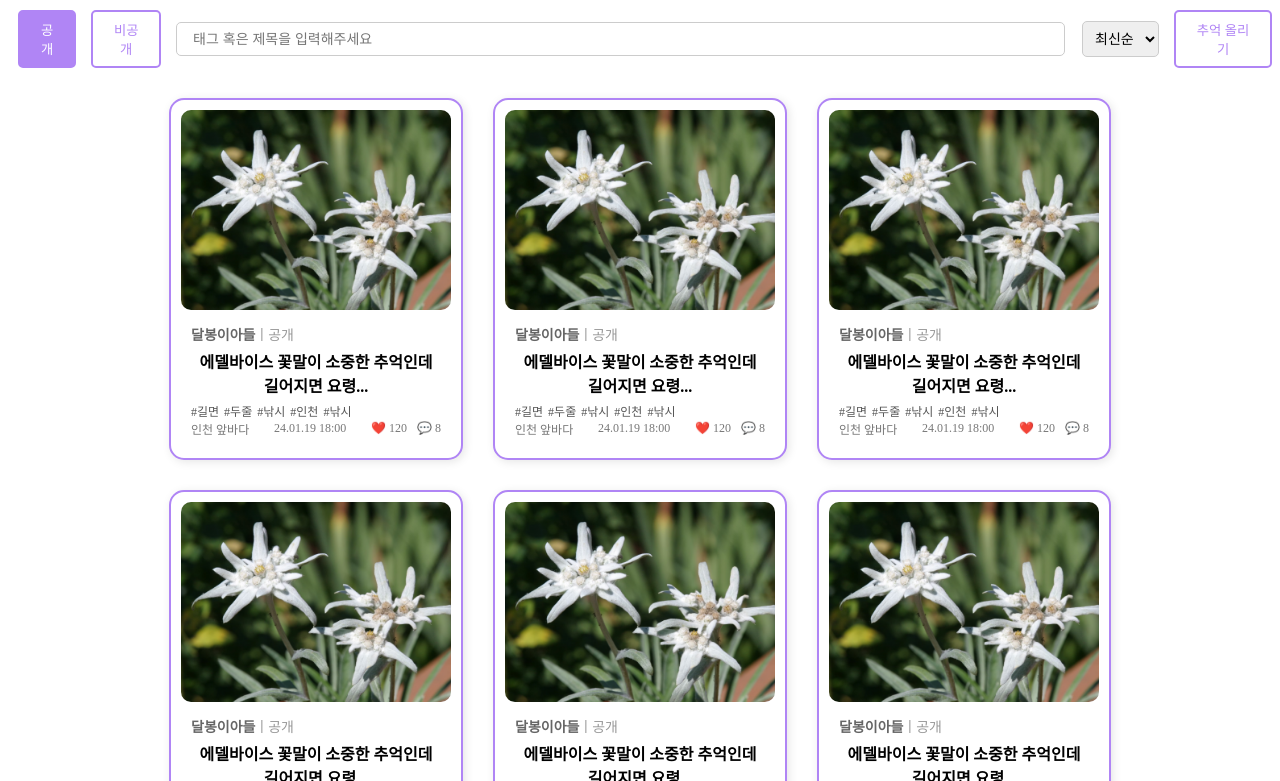
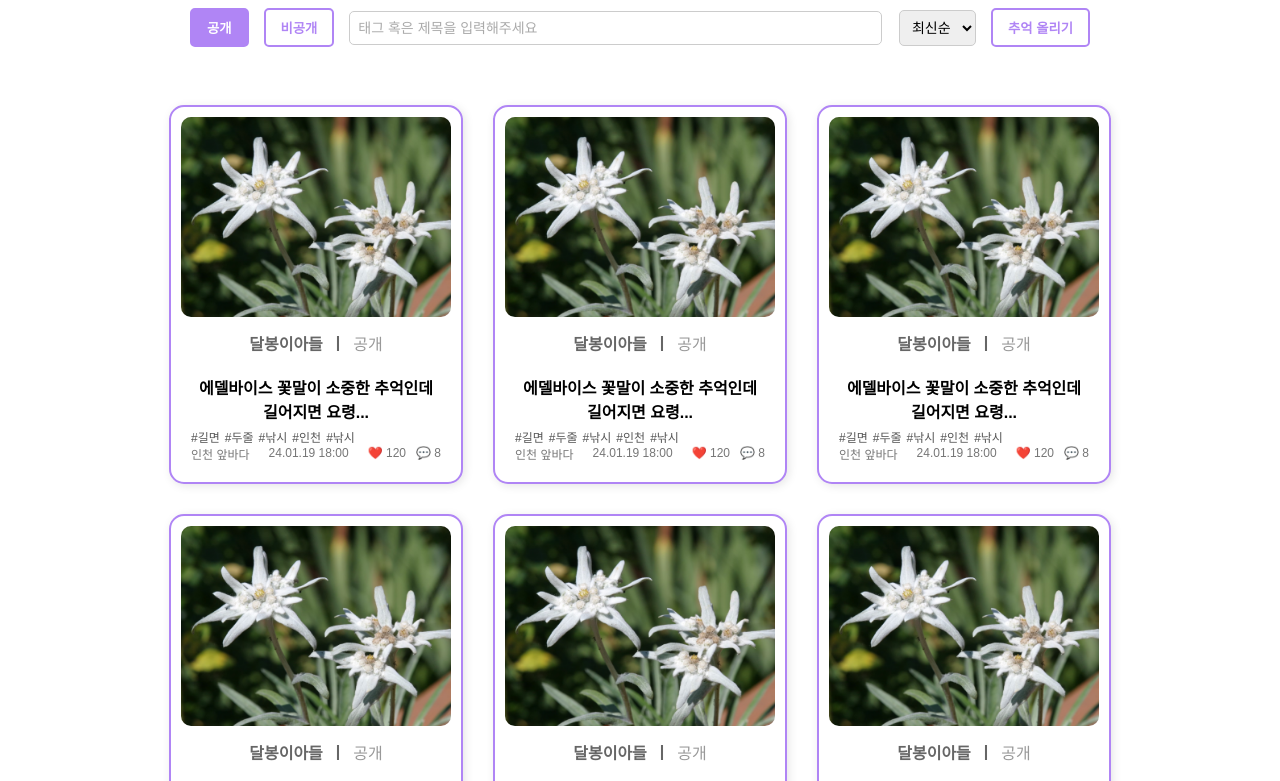
Before and after one commit to JANGHYUNK/pieces, a React app: page / in a window 1280 px wide. Shown: the part 391-1172 px from the top of the page. Built offline with nearby package versions, Linux system fonts and the light colour scheme.

Commit message:
MemoryCard.js css 수정

```diff
--- a/src/components/App.js
+++ b/src/components/App.js
@@ -1,14 +1,14 @@
 import React from "react";
 import Header from "./Header";
 import GroupInfo from "./GroupInfo";
-import MemoryCard from "./MemoryCard";
+import MemoryList from "./MemoryList";
 
 const App = () => {
   return (
     <div>
       <Header />
       <GroupInfo />
-      <MemoryCard />
+      <MemoryList />
     </div>
   );
 };
--- a/src/components/MemoryCard.css
+++ b/src/components/MemoryCard.css
@@ -144,7 +144,6 @@
 .controls button.active {
   background-color: #b085f5;
   color: white;
-  margin-left: 10px;
 }
 
 .controls select {
--- a/src/components/MemoryCard.js
+++ b/src/components/MemoryCard.js
@@ -1,16 +1,14 @@
-import React, { useState, useEffect } from "react";
+import React from "react";
 import "./MemoryCard.css";
-import dummyData from "../data/dummyData";
-import profile1 from "../assets/profile1.png";
-import moreImage from "../assets/more.png";
+import profileImage from "../assets/profile1.png";
 
 const MemoryCard = ({ memory }) => {
   return (
     <div className="memory-card">
-      {/* 비공개일 경우 이미지를 숨김 */}
       {memory.isPublic ? (
         <img
-          src={memory.imageUrl}
+          //src={memory.imageUrl}
+          src={profileImage}
           alt={memory.title}
           className="memory-image"
         />
@@ -18,20 +16,19 @@
         <div className="hidden-image">🔒 비공개</div>
       )}
 
-      {/* 카드 내용 */}
       <div className="memory-content">
         <div className="memory-header">
-          <span className="nickname">{memory.name}</span>
-          <span className="divider">|</span>
-          <span className="visibility">
-            {memory.isPublic ? "공개" : "비공개"}
-          </span>
+          <div className="memory-info">
+            <span className="nickname">{memory.name}</span>
+            <span className="divider">|</span>
+            <span className="visibility">
+              {memory.isPublic ? "공개" : "비공개"}
+            </span>
+          </div>
         </div>
 
-        {/* 게시글 제목 */}
         <h2 className="memory-title">{memory.title}</h2>
 
-        {/* 해시태그 */}
         <div className="memory-tags">
           {memory.tags.map((tag, index) => (
             <span key={index} className="tag">
@@ -40,7 +37,6 @@
           ))}
         </div>
 
-        {/* 하단 정보 (위치, 날짜, 좋아요, 댓글) */}
         <div className="memory-footer">
           <span className="location">{memory.location}</span>
           <span className="date">{memory.createdAt}</span>
@@ -54,91 +50,4 @@
   );
 };
 
-const MemoryList = () => {
-  const [memories, setMemories] = useState([]);
-  const [visibleCount, setVisibleCount] = useState(16);
-  const [filter, setFilter] = useState("public");
-  const [searchQuery, setSearchQuery] = useState("");
-  const [sortOrder, setSortOrder] = useState("latest");
-
-  useEffect(() => {
-    const updatedMemories = dummyData.map((memory) => ({
-      ...memory,
-      imageUrl: profile1,
-    }));
-    setMemories(updatedMemories);
-  }, []);
-
-  const loadMore = () => {
-    setVisibleCount((prevCount) => prevCount + 4);
-  };
-
-  const addMemory = (newMemory) => {
-    setMemories((prevMemories) => [newMemory, ...prevMemories]);
-  };
-  // 🔥 공개/비공개 필터 및 검색 적용
-  const filteredMemories = memories
-    .filter(
-      (memory) => (filter === "public" ? memory.isPublic : !memory.isPublic) // ✅ 비공개일 때 비공개 글만 보이게 수정
-    )
-    .filter(
-      (memory) =>
-        memory.title.includes(searchQuery) ||
-        memory.tags.some((tag) => tag.includes(searchQuery))
-    )
-    .sort((a, b) =>
-      sortOrder === "latest"
-        ? new Date(b.createdAt) - new Date(a.createdAt)
-        : b.likeCount - a.likeCount
-    );
-
-  return (
-    <div>
-      <h2 className="title">추억 목록</h2>
-      {/* 공개/비공개 버튼 및 검색 입력 */}
-      <div className="controls">
-        <button
-          onClick={() => setFilter("public")}
-          className={filter === "public" ? "active" : ""}
-        >
-          공개
-        </button>
-        <button
-          onClick={() => setFilter("private")}
-          className={filter === "private" ? "active" : ""}
-        >
-          비공개
-        </button>
-        <div className="search-container">
-          <input
-            type="text"
-            placeholder="  태그 혹은 제목을 입력해주세요"
-            value={searchQuery}
-            onChange={(e) => setSearchQuery(e.target.value)}
-          />
-        </div>
-        <select onChange={(e) => setSortOrder(e.target.value)}>
-          <option value="latest">최신순</option>
-          <option value="likes">공감순</option>
-        </select>
-        <button onClick={() => addMemory(dummyData[0])}>추억 올리기</button>
-      </div>
-      {/* 추억 카드 리스트 */}
-      <div className="memory-grid">
-        {filteredMemories.slice(0, visibleCount).map((memory) => (
-          <MemoryCard key={memory.id} memory={memory} />
-        ))}
-      </div>
-      {/* 더보기 버튼 */}
-      {visibleCount < filteredMemories.length && (
-        <div className="load-more-container">
-          <button onClick={loadMore} className="load-more-btn">
-            <img src={moreImage} alt="더보기" className="load-more-image" />
-          </button>
-        </div>
-      )}
-    </div>
-  );
-};
-
-export default MemoryList;
+export default MemoryCard;
--- /dev/null
+++ b/src/components/MemoryCardList.js
@@ -0,0 +1,53 @@
+import React, { useState, useEffect } from "react";
+import MemoryCard from "./MemoryCard";
+import "./MemoryList.css";
+import dummyData from "../data/dummyData";
+import moreImage from "../assets/more.png"; // 이미지 import 추가
+
+const MemoryCardList = ({ filter, searchQuery, sortOrder }) => {
+  const [memories, setMemories] = useState([]);
+  const [visibleCount, setVisibleCount] = useState(16);
+
+  useEffect(() => {
+    setMemories(dummyData); // 더미 데이터 할당
+  }, []);
+
+  const loadMore = () => {
+    setVisibleCount((prevCount) => prevCount + 4);
+  };
+
+  const filteredMemories = memories
+    .filter((memory) =>
+      filter === "public" ? memory.isPublic : !memory.isPublic
+    )
+    .filter(
+      (memory) =>
+        memory.title.includes(searchQuery) ||
+        memory.tags.some((tag) => tag.includes(searchQuery))
+    )
+    .sort((a, b) =>
+      sortOrder === "latest"
+        ? new Date(b.createdAt) - new Date(a.createdAt)
+        : b.likeCount - a.likeCount
+    );
+
+  return (
+    <div>
+      <div className="memory-grid">
+        {filteredMemories.slice(0, visibleCount).map((memory) => (
+          <MemoryCard key={memory.id} memory={memory} />
+        ))}
+      </div>
+
+      {visibleCount < filteredMemories.length && (
+        <div className="load-more-container">
+          <button onClick={loadMore} className="load-more-btn">
+            <img src={moreImage} alt="더보기" className="load-more-image" />
+          </button>
+        </div>
+      )}
+    </div>
+  );
+};
+
+export default MemoryCardList;
--- /dev/null
+++ b/src/components/MemoryHeader.js
@@ -0,0 +1,58 @@
+import React from "react";
+import "./MemoryList.css";
+
+const MemoryHeader = ({
+  filter,
+  setFilter,
+  searchQuery,
+  setSearchQuery,
+  setSortOrder,
+  addMemory,
+}) => {
+  return (
+    <div className="memory-header">
+      <h2 className="title">추억 목록</h2>
+      <div className="controls">
+        <button
+          onClick={() => setFilter("public")}
+          className={
+            filter === "public" ? "active filter-button" : "filter-button"
+          }
+        >
+          공개
+        </button>
+        <button
+          onClick={() => setFilter("private")}
+          className={
+            filter === "private" ? "active filter-button" : "filter-button"
+          }
+        >
+          비공개
+        </button>
+
+        <div className="search-container">
+          <input
+            type="text"
+            placeholder="태그 혹은 제목을 입력해주세요"
+            value={searchQuery}
+            onChange={(e) => setSearchQuery(e.target.value)}
+          />
+        </div>
+
+        <select
+          className="sort-dropdown"
+          onChange={(e) => setSortOrder(e.target.value)}
+        >
+          <option value="latest">최신순</option>
+          <option value="likes">공감순</option>
+        </select>
+
+        <button className="upload-button" onClick={addMemory}>
+          추억 올리기
+        </button>
+      </div>
+    </div>
+  );
+};
+
+export default MemoryHeader;
--- /dev/null
+++ b/src/components/MemoryList.css
@@ -0,0 +1,102 @@
+.memory-header {
+  display: flex;
+  flex-direction: column; /* 제목을 위에, 버튼을 아래 배치 */
+  align-items: center;
+  margin-bottom: 20px;
+  white-space: nowrap; /* 줄바꿈 방지 */
+}
+.memory-info {
+  display: flex;
+  align-items: center;
+  gap: 8px; /* 닉네임과 공개 상태 사이 간격 */
+  font-size: 16px;
+}
+
+.nickname {
+  font-weight: bold;
+}
+
+.divider {
+  font-weight: bold;
+}
+
+.visibility {
+  color: gray;
+}
+
+.title {
+  font-size: 24px;
+  font-weight: bold;
+  margin-bottom: 15px;
+  text-align: center;
+}
+
+/* 버튼 및 검색창을 가로 정렬 */
+.controls {
+  display: flex;
+  align-items: center;
+  justify-content: center;
+  gap: 15px; /* 버튼 간격 */
+  width: 100%;
+  max-width: 900px;
+}
+
+.controls button {
+  background-color: #fff;
+  border: 2px solid #000;
+  color: #000;
+  padding: 8px 15px;
+  border-radius: 20px;
+  cursor: pointer;
+  font-weight: bold;
+}
+
+.controls button.active {
+  background-color: #000;
+  color: white;
+}
+
+.search-container {
+  flex-grow: 1;
+  position: relative;
+}
+
+.search-container input {
+  width: 100%;
+  padding: 10px;
+  font-size: 14px;
+  border-radius: 5px;
+  border: 1px solid #ccc;
+}
+
+.search-container input::placeholder {
+  color: #aaa;
+}
+
+.sort-container {
+  display: flex;
+  align-items: center;
+}
+
+.sort-container select {
+  padding: 8px;
+  font-size: 14px;
+  border-radius: 5px;
+  border: 1px solid #ccc;
+  margin-left: 10px;
+}
+
+.upload-btn {
+  background-color: black;
+  color: white;
+  border: none;
+  padding: 10px 15px;
+  cursor: pointer;
+  font-size: 14px;
+  border-radius: 5px;
+  margin-left: 10px;
+}
+
+.upload-btn:hover {
+  background-color: #333;
+}
--- /dev/null
+++ b/src/components/MemoryList.js
@@ -0,0 +1,34 @@
+import React, { useState } from "react";
+import MemoryHeader from "./MemoryHeader";
+import MemoryCardList from "./MemoryCardList";
+import "./MemoryList.css";
+
+const MemoryList = () => {
+  const [filter, setFilter] = useState("public");
+  const [searchQuery, setSearchQuery] = useState("");
+  const [sortOrder, setSortOrder] = useState("latest");
+
+  const addMemory = () => {
+    console.log("추억 올리기 기능 추가 예정!");
+  };
+
+  return (
+    <div className="memory-list-container">
+      <MemoryHeader
+        filter={filter}
+        setFilter={setFilter}
+        searchQuery={searchQuery}
+        setSearchQuery={setSearchQuery}
+        setSortOrder={setSortOrder}
+        addMemory={addMemory}
+      />
+      <MemoryCardList
+        filter={filter}
+        searchQuery={searchQuery}
+        sortOrder={sortOrder}
+      />
+    </div>
+  );
+};
+
+export default MemoryList;
--- a/src/index.js
+++ b/src/index.js
@@ -2,6 +2,7 @@
 import ReactDOM from "react-dom/client";
 import { BrowserRouter } from "react-router-dom";
 import App from "./components/App";
+import "./styles/global.css";
 
 const root = ReactDOM.createRoot(document.getElementById("root"));
 root.render(
--- a/src/modal/GroupModify.css
+++ b/src/modal/GroupModify.css
@@ -17,7 +17,6 @@
   width: 400px;
   box-shadow: 0px 4px 10px rgba(0, 0, 0, 0.2);
   animation: fadeIn 0.3s ease-in-out;
-  padding-left: 20px;
 }
 
 h2 {
--- /dev/null
+++ b/src/styles/global.css
@@ -0,0 +1,4 @@
+body {
+  margin: 0;
+  font-family: Arial, sans-serif;
+}
```
Also changed, not shown: src/data/badgeData.js (added, +13 -0 lines), src/components/Badge1.js (added), src/components/Badge2.js (added), src/components/Badge3.js (added), src/components/Badges.js (added).
